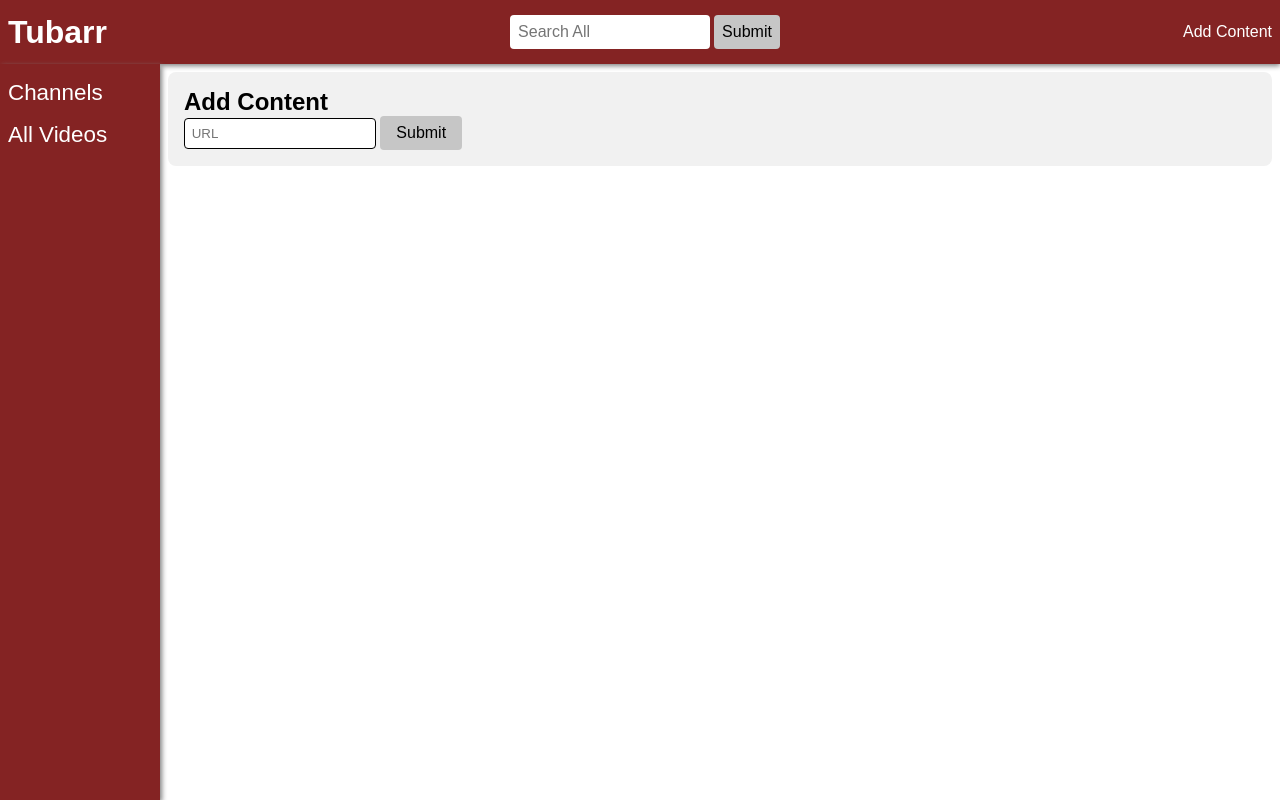
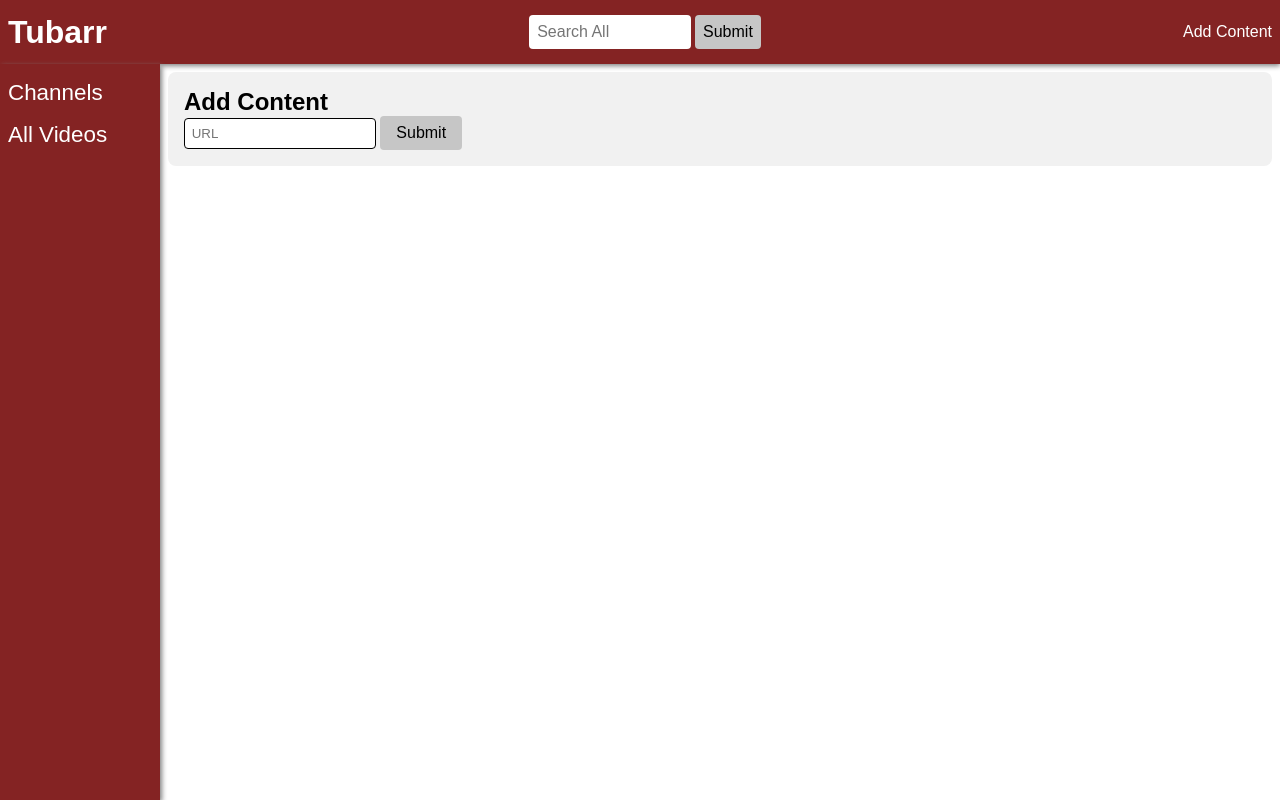
Before and after one commit to Teknicallity/Tubarr, a Django app: page /add/ in a window 1280 px wide. Run offline with Django 5.2, Linux system fonts and the light colour scheme; some libraries are stand-ins or nearby versions.

Commit message:
Fix search bar styling on smaller screens

```diff
--- a/videomanager/static/videomanager/stylesheets/header.css
+++ b/videomanager/static/videomanager/stylesheets/header.css
@@ -36,7 +36,7 @@ header{
 }
 .center-header{
     text-align: center;
-    display: inline;
+    display: grid;
 }
 .right-header{
     margin-right: 0.5rem;
@@ -50,7 +50,7 @@ header{
     text-decoration: none;
 }
 .text-input{
-    width: 100%;
+    width: 60%;
     max-width: 200px;
     padding: 0.5em 0.5em;
     font-size: 1rem;
@@ -64,6 +64,7 @@ header{
     cursor: pointer;
     font-size: 1rem;
     background-color: #c6c6c6;
+    width: auto;
 }
 .url-add-button{
     padding: 0.5em 0.5em;
```
